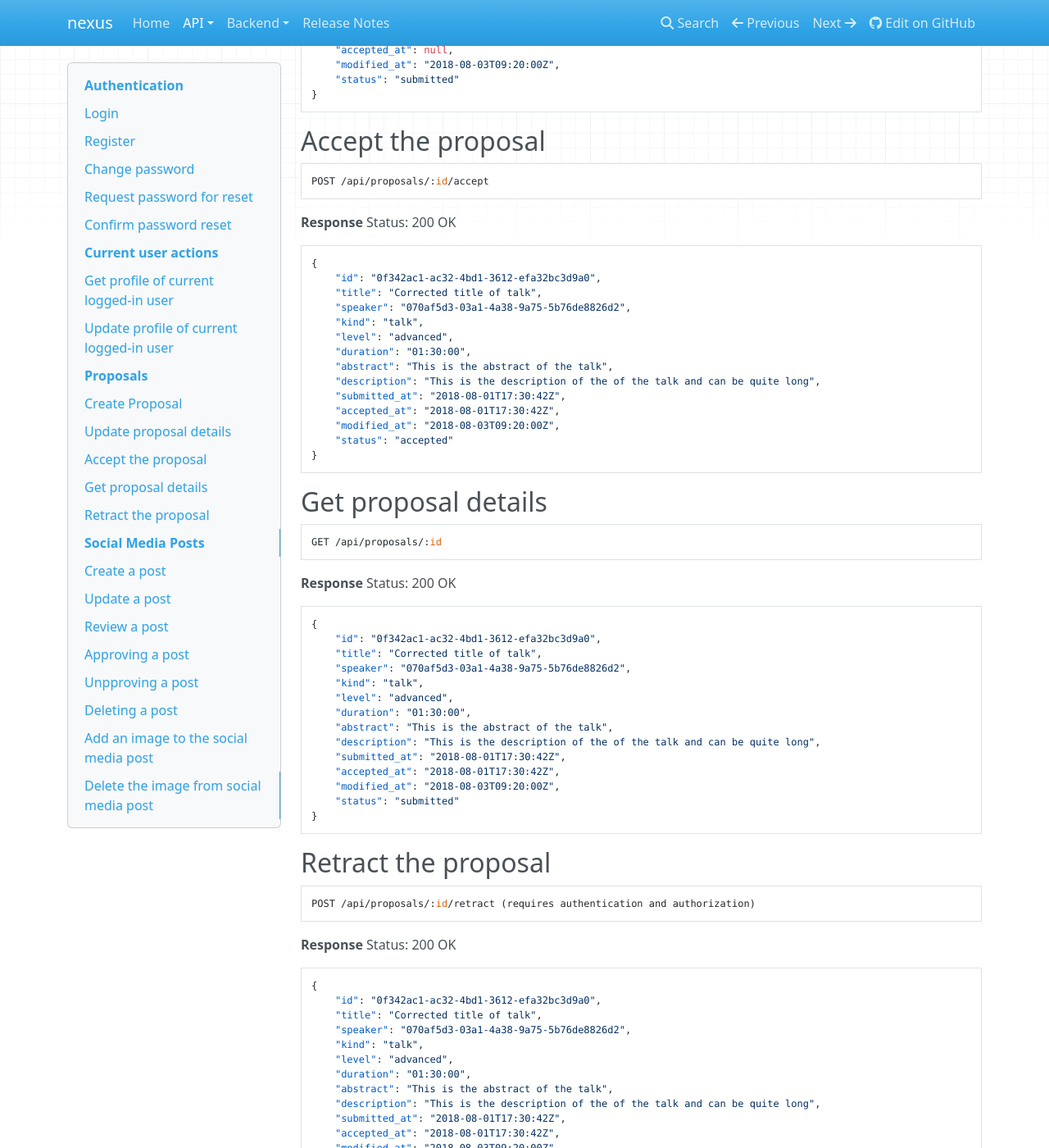
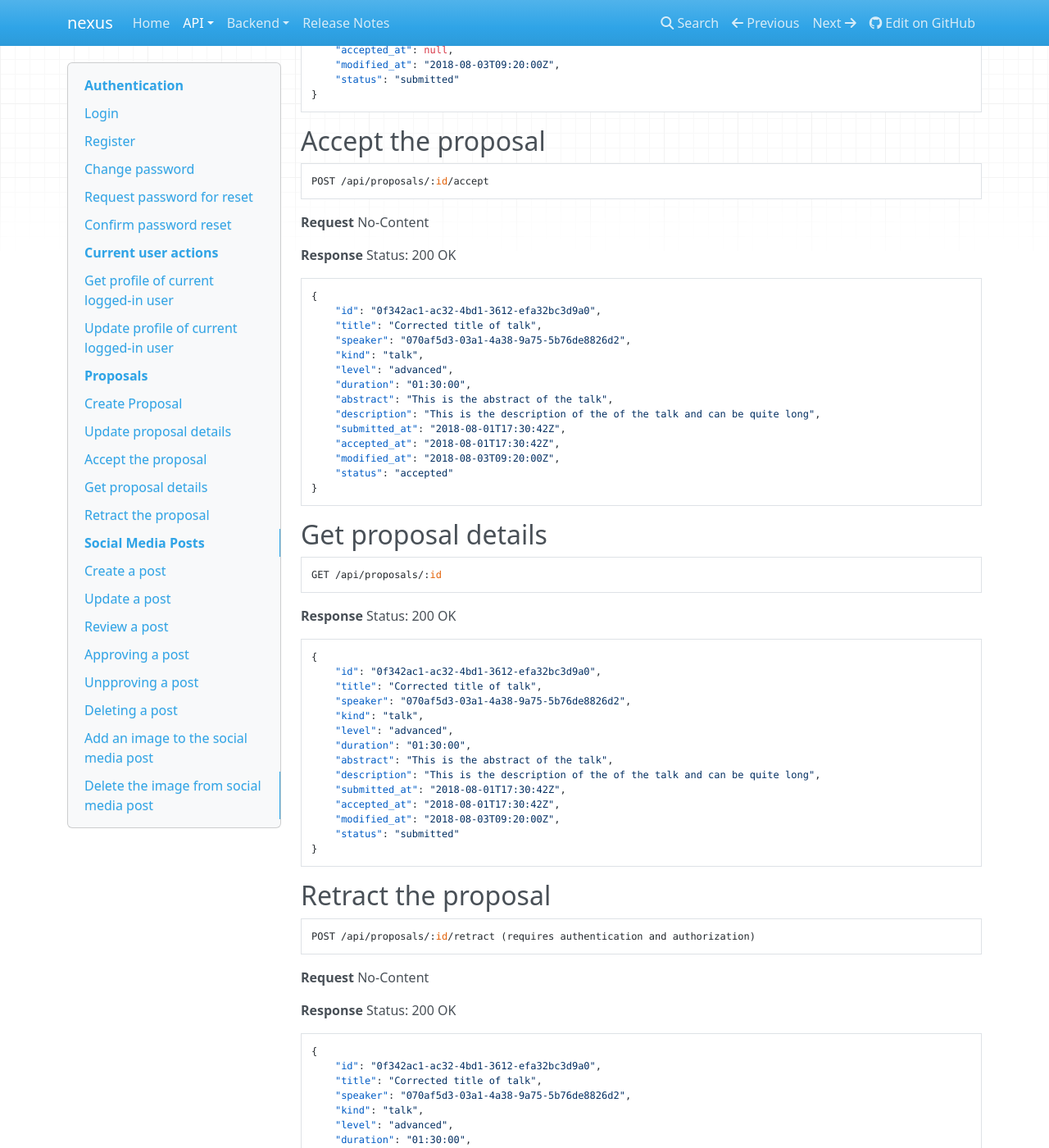
Before and after one commit to CuriousLearner/nexus, an MkDocs documentation site: the page built from docs/api/endpoints.md, in a window 1280 px wide and 1400 px high, scrolled down 7884 px. Shown: the whole window at 82% size. Built offline with MkDocs 1.6.1, drawn with Linux system fonts in a browser that asks for light colours; nearby versions of some CDN libraries; some of the changed text lies outside the part shown.

Commit message:
fix(changelog): Add empty request body for endpoints

````diff
--- a/docs/api/endpoints.md
+++ b/docs/api/endpoints.md
@@ -372,6 +372,9 @@ Status: 201 Created
 POST /api/proposals/:id/accept
 ```
 
+**Request**
+No-Content
+
 **Response**
 Status: 200 OK
 ```json
@@ -421,6 +424,9 @@ Status: 200 OK
 ```
 POST /api/proposals/:id/retract (requires authentication and authorization)
 ```
+
+**Request**
+No-Content
 
 **Response**
 Status: 200 OK
@@ -562,6 +568,9 @@ POST /api/posts/:post_id/approve (requires authentication)
 
 __NOTE__: Only an Admin or a Moderator can approve a post.
 
+**Request**
+No-Content
+
 **Response**
 Status: 200 OK
 ```json
@@ -592,6 +601,9 @@ __NOTE__
 - Error out in case of normal user tries to unapprove a post.
 - Error out in case of trying to unapprove a post that has not been approved yet.
 - Error out in case of trying to unapprove a post that has already been published.
+
+**Request**
+No-Content
 
 **Response**
 Status: 200 OK
````
